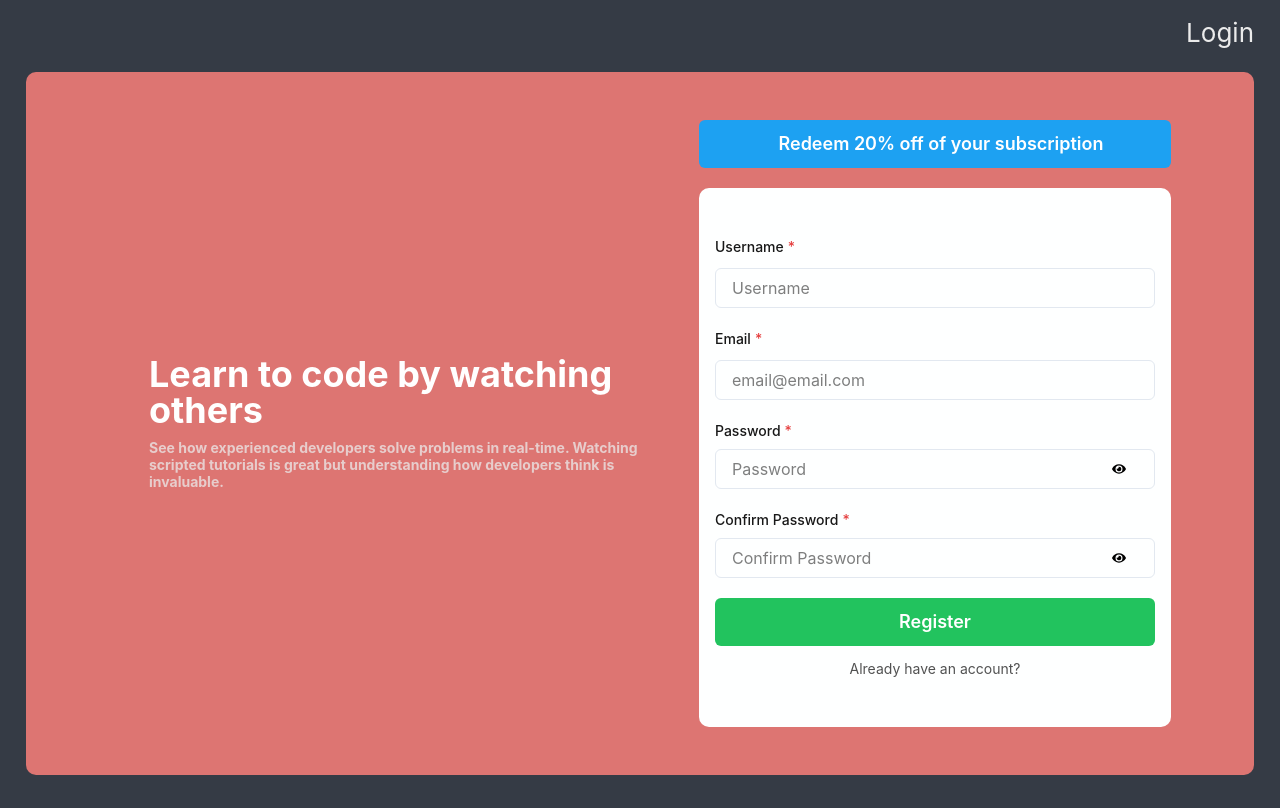
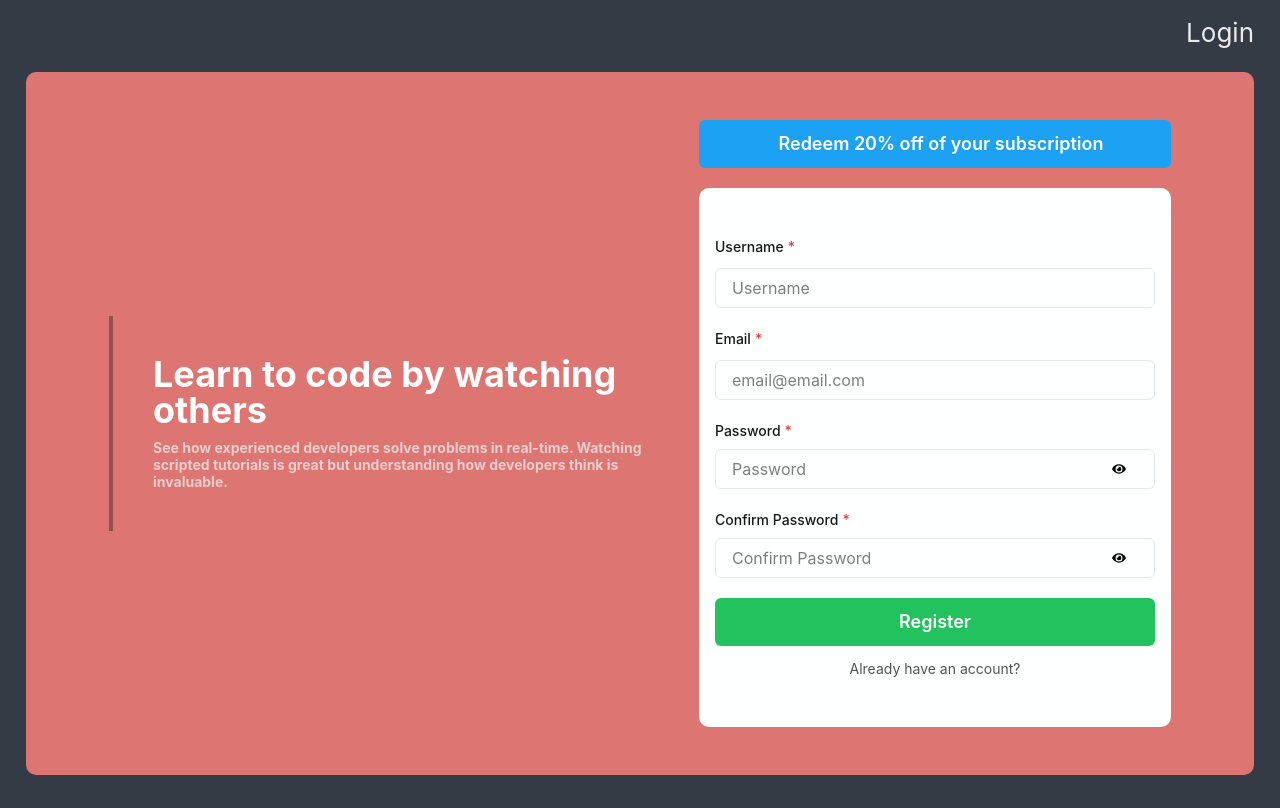
Before and after one commit to zakmayfield/login-signup-component, a React (Create React App) app: page /signup in a window 1280 px wide. Built offline with nearby package versions, Linux system fonts and the light colour scheme.

Commit message:
added some css and comments

```diff
--- a/src/App.css
+++ b/src/App.css
@@ -1,3 +1,7 @@
+* {
+  box-sizing: border-box;
+}
+
 .app {
   text-align: center;
 }
--- a/src/components/Info.jsx
+++ b/src/components/Info.jsx
@@ -8,6 +8,8 @@ const Info = ({ type }) => {
       textAlign='left'
       mb={{ base: '1', md: '0' }}
       p='10'
+      borderLeft={{ md: '2px solid #00000050', lg: '4px solid #00000050' }}
+      className='info-container'
     >
       <Heading as='h1' lineHeight='1' mb='3' color='white'>
         {type === 'signup'
--- a/src/components/Signup.jsx
+++ b/src/components/Signup.jsx
@@ -20,17 +20,16 @@ import useWindowDimensions from '../hooks/useWindowDim';
 
 const Signup = ({ setUser }) => {
   const navigate = useNavigate();
+
+  // this height and width can be achieved by using window.innerHeight/Width but i haven't used a custom hook in a while so i figued i'd implement one
   const { height, width } = useWindowDimensions();
+
   const [formData, setFormData] = useState(() => ({
     username: '',
     email: '',
     password: '',
     password2: '',
   }));
-
-  useEffect(() => {
-    console.log(height, width);
-  }, [height, width]);
 
   const [isLoading, setIsLoading] = useState(false);
   const [isRedeemed, setIsRedeemed] = useState(false);
```
